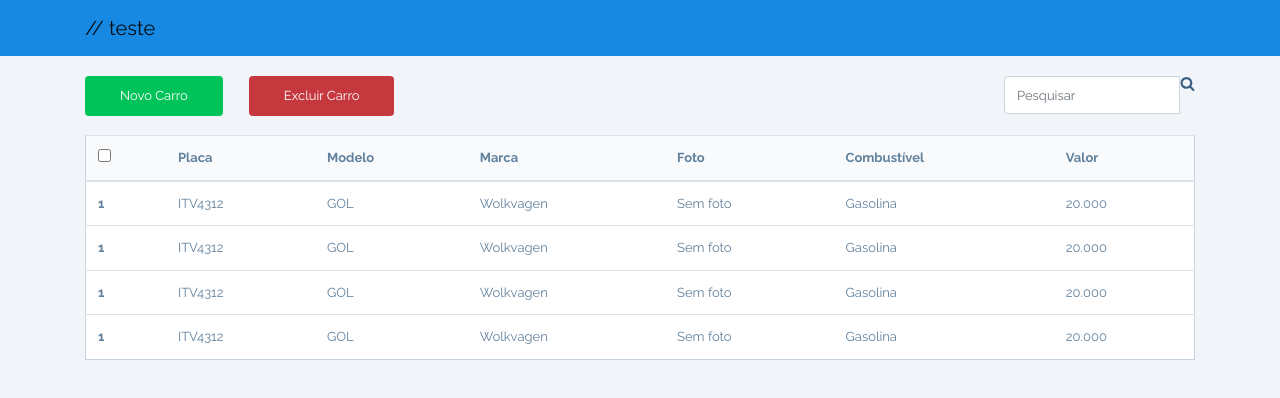
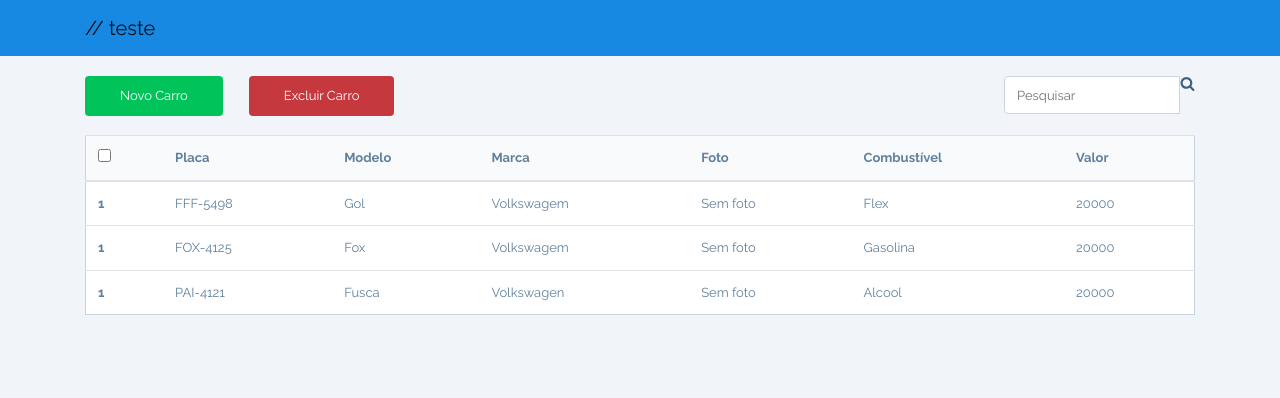
Before and after one commit to caina/conta-azul-test, an Angular app: page /vehicles in a window 1280 px wide. Shown: the top 398 px of the page. Built offline with nearby package versions, Linux system fonts and the light colour scheme.

Commit message:
Store vinculada com a listagem de dados em vehicli-list

```diff
--- a/src/app/components/button/button.component.ts
+++ b/src/app/components/button/button.component.ts
@@ -3,7 +3,7 @@ import { Component, Output, EventEmitter, Input } from '@angular/core';
 @Component({
 	selector: 'app-button',
 	template: `
-	<button type="button" [disabled]="isDisabled" class="btn" [style.background-color]="getColor()" (click)="onClick.emit()">
+	<button type="{{type || button}}" [disabled]="isDisabled" class="btn" [style.background-color]="getColor()" (click)="onClick.emit()">
 		<ng-content></ng-content>
 	</button>
 	`,
@@ -12,6 +12,7 @@ import { Component, Output, EventEmitter, Input } from '@angular/core';
 export class ButtonComponent {
 
 	@Input() buttonType: string;
+	@Input() type:string;
 	@Input() isDisabled: boolean;
 	@Output() onClick: EventEmitter<void> = new EventEmitter<void>();
 	constructor() { }
--- a/src/app/scenes/vehicles/models/vehicle.model.ts
+++ b/src/app/scenes/vehicles/models/vehicle.model.ts
@@ -6,4 +6,22 @@ export class Vehicle {
 	modelo: string;
 	placa: string;
 	valor: number;
+
+	constructor(
+		id?: number,
+		combustivel?: string,
+		imagem?: string,
+		marca?: string,
+		modelo?: string,
+		placa?: string,
+		valor?: number
+	) {
+		this.id = id;
+		this.combustivel = combustivel;
+		this.imagem = imagem;
+		this.marca = marca;
+		this.modelo = modelo;
+		this.placa = placa;
+		this.valor = valor;
+	}
 }
--- /dev/null
+++ b/src/app/scenes/vehicles/services/vehicle.service.ts
@@ -0,0 +1,22 @@
+import { Injectable } from "@angular/core";
+import { BehaviorSubject } from 'rxjs/BehaviorSubject';
+import { Vehicle } from "../models/vehicle.model";
+import { StoreService } from "../../../services/store.service";
+
+@Injectable()
+export class VehicleService {
+
+	private vehicleSource = new BehaviorSubject<Vehicle[]>([]);
+	public vehicles$ = this.vehicleSource.asObservable();
+
+	constructor(private _database: StoreService) { }
+
+	public list(itens: number, page: number) {
+		this.vehicleSource.next(this._database.listByPages(itens, page));
+	}
+
+	public add(vehicle: Vehicle) {
+		this._database.addVehicle(vehicle);
+	}
+
+}
--- a/src/app/scenes/vehicles/vehicle-list/component/vehicle-list-table/vehicle-list-table.component.html
+++ b/src/app/scenes/vehicles/vehicle-list/component/vehicle-list-table/vehicle-list-table.component.html
@@ -11,41 +11,15 @@
 		</tr>
 	</thead>
 	<tbody>
-		<tr>
+		<tr *ngFor="let vehicle of vehicles">
 			<th scope="row">1</th>
-			<td>ITV4312</td>
-			<td>GOL</td>
-			<td>Wolkvagen</td>
+			<td>{{vehicle.placa}}</td>
+			<td>{{vehicle.modelo}}</td>
+			<td>{{vehicle.marca}}</td>
 			<td>Sem foto</td>
-			<td>Gasolina</td>
-			<td>20.000</td>
+			<td>{{vehicle.combustivel}}</td>
+			<td>{{vehicle.valor}}</td>
 		</tr>
-		<tr>
-			<th scope="row">1</th>
-			<td>ITV4312</td>
-			<td>GOL</td>
-			<td>Wolkvagen</td>
-			<td>Sem foto</td>
-			<td>Gasolina</td>
-			<td>20.000</td>
-		</tr>
-		<tr>
-			<th scope="row">1</th>
-			<td>ITV4312</td>
-			<td>GOL</td>
-			<td>Wolkvagen</td>
-			<td>Sem foto</td>
-			<td>Gasolina</td>
-			<td>20.000</td>
-		</tr>
-		<tr>
-			<th scope="row">1</th>
-			<td>ITV4312</td>
-			<td>GOL</td>
-			<td>Wolkvagen</td>
-			<td>Sem foto</td>
-			<td>Gasolina</td>
-			<td>20.000</td>
-		</tr>
+
 	</tbody>
 </table>
--- a/src/app/scenes/vehicles/vehicle-list/vehicle-list.component.ts
+++ b/src/app/scenes/vehicles/vehicle-list/vehicle-list.component.ts
@@ -1,7 +1,8 @@
+import { Component, OnInit } from '@angular/core';
+import { Router } from '@angular/router';
+
+import { VehicleService } from '../services/vehicle.service';
 import { Vehicle } from '../models/vehicle.model';
-import { Component } from '@angular/core';
-import { Router } from '@angular/router';
-import { Observable } from 'rxjs/Observable';
 
 @Component({
 	selector: 'app-vehicle-list',
@@ -11,7 +12,7 @@ import { Observable } from 'rxjs/Observable';
 			(newCarClick)="navigateToAddCar()"
 		></app-vehicle-list-actions>
 		<app-vehicle-list-table
-			[vehicles]="vehicles | async"
+			[vehicles]="_service.vehicles$ | async"
 		></app-vehicle-list-table>
 	</app-container>
   `,
@@ -21,11 +22,14 @@ import { Observable } from 'rxjs/Observable';
 		}
   `]
 })
-export class VehicleListComponent {
+export class VehicleListComponent implements OnInit{
 
-	vehicles: Observable<any[]>;
+	private readonly TOTAL_RECORDS = 6;
+	constructor(private _router: Router, public _service: VehicleService) { }
 
-	constructor(private _router: Router) { }
+	ngOnInit(): void {
+		this._service.list(this.TOTAL_RECORDS,0);
+	}
 
 	navigateToAddCar() {
 		this._router.navigate(['vehicles/register'])
--- a/src/app/scenes/vehicles/vehicle-register/component/vehicle-register-form/vehicle-register-form.component.ts
+++ b/src/app/scenes/vehicles/vehicle-register/component/vehicle-register-form/vehicle-register-form.component.ts
@@ -5,7 +5,7 @@ import { Vehicle } from '../../../models/vehicle.model';
 @Component({
 	selector: 'app-vehicle-register-form',
 	template: `
-	<form [formGroup]="registerForm" (ngSubmit)="risterVehicleAct(registerForm.value)">
+	<form #form [formGroup]="registerForm" (ngSubmit)="risterVehicleAct(registerForm.value)">
 		<div class="form-row">
 			<div class="form-group col-md-3">
 				<label for="input-placa">Placa (sem separação)</label>
@@ -48,7 +48,7 @@ import { Vehicle } from '../../../models/vehicle.model';
 		<div class="form-row">
 			<div class="form-group">
 				<app-button buttonType="primary" type="submit" [isDisabled]="!registerForm.valid">Salvar</app-button>
-				<app-button buttonType="warning" (click)="this.cancelOutput.emit()">Cancelar</app-button>
+				<app-button buttonType="warning" (onClick)="this.cancelOutput.emit()">Cancelar</app-button>
 			</div>
 		</div>
 	</form>
@@ -74,6 +74,7 @@ export class VehicleRegisterFormComponent {
 	}
 
 	risterVehicleAct(vehicle: Vehicle) {
+		console.log(vehicle);
 		this.registerForm.reset();
 		this.vehicleFormOutput.emit(vehicle);
 	}
--- a/src/app/scenes/vehicles/vehicle-register/vehicle-register.component.ts
+++ b/src/app/scenes/vehicles/vehicle-register/vehicle-register.component.ts
@@ -1,6 +1,7 @@
 import { Component } from '@angular/core';
 import { Vehicle } from '../models/vehicle.model';
 import { Router } from '@angular/router';
+import { VehicleService } from '../services/vehicle.service';
 
 @Component({
 	selector: 'app-vehicle-register',
@@ -15,10 +16,12 @@ import { Router } from '@angular/router';
 })
 export class VehicleRegisterComponent {
 
-	constructor(private _router: Router) { }
+	constructor(private _router: Router, private _service: VehicleService) { }
 
 	registerVehicle(vehicle: Vehicle) {
 		console.log(vehicle);
+		this._service.add(vehicle);
+		this._router.navigate(['/']);
 	}
 
 	registerCancel() {
--- a/src/app/scenes/vehicles/vehicles.module.ts
+++ b/src/app/scenes/vehicles/vehicles.module.ts
@@ -11,6 +11,7 @@ import { VehicleListActionsComponent } from './vehicle-list/component/vehicle-li
 
 import { VehicleRegisterComponent } from './vehicle-register/vehicle-register.component';
 import { VehicleRegisterFormComponent } from './vehicle-register/component/vehicle-register-form/vehicle-register-form.component';
+import { VehicleService } from './services/vehicle.service';
 
 @NgModule({
 	imports: [
@@ -26,6 +27,9 @@ import { VehicleRegisterFormComponent } from './vehicle-register/component/vehic
 		VehicleListTableComponent,
 		VehicleRegisterComponent,
 		VehicleRegisterFormComponent,
+	],
+	providers: [
+		VehicleService
 	]
 })
 export class VehiclesModule { }
--- a/src/app/services/store.service.ts
+++ b/src/app/services/store.service.ts
@@ -1,12 +1,22 @@
-import { Injectable } from "@angular/core";
-import { Vehicle } from "../scenes/vehicles/models/vehicle.model";
+import { Injectable } from '@angular/core';
+import { Vehicle } from '../scenes/vehicles/models/vehicle.model';
 
 @Injectable()
 export class StoreService {
 
 	private store: Array<Vehicle> = [];
 
-	constructor() { }
+	constructor() {
+		this.store = [
+			new Vehicle(1, 'Flex', null, 'Volkswagem', 'Gol', 'FFF-5498', 20000),
+			new Vehicle(2, 'Gasolina', null, 'Volkswagem', 'Fox', 'FOX-4125', 20000),
+			new Vehicle(3, 'Alcool', 'http://carros.ig.com.br/fotos/2010/290_193/Fusca2_290_193.jpg', 'Volkswagen', ' Fusca', ' PAI-4121', 20000)
+		];
+	}
+
+	public cleanStore():void {
+		this.store = [];
+	}
 
 	public addVehicle(vehicle: Vehicle) {
 		vehicle.id = this.store.length + 1;
```
Also changed, not shown: 2 other files (tests, documents, lock files or other folders).
